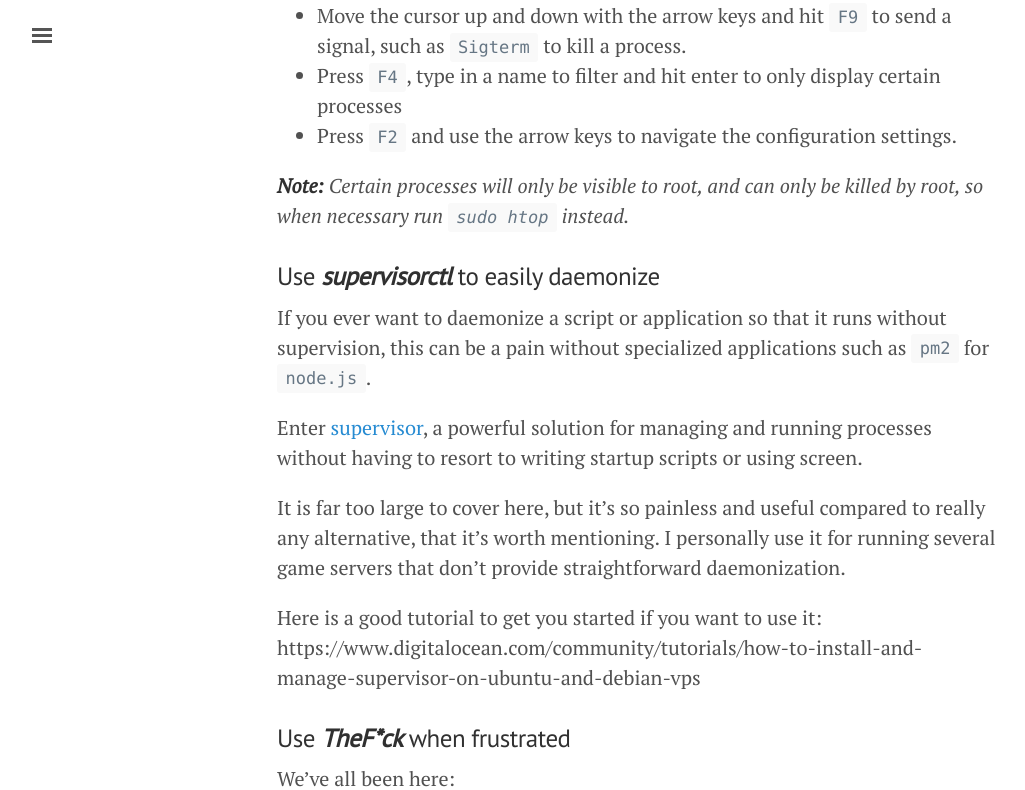
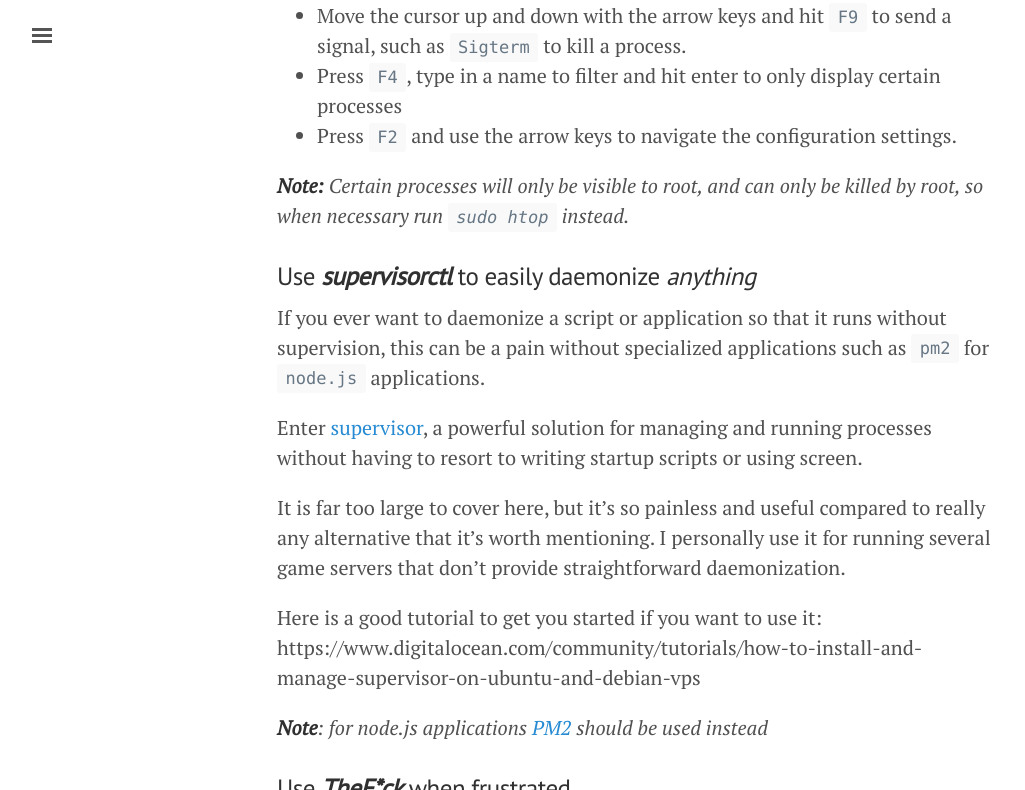
Before and after one commit to JohannesMP/com.johannesmp.blog, a Jekyll site: the page built from _posts/2017-02-12-Quick-SSH-Workflow-tips.md, in a window 1280 px wide and 900 px high, scrolled down 7109 px, cut to the strip 0-790 px from the top of the window. Shown: the whole strip, without its empty margins (3-1028 px from the left). Built offline with Jekyll 4.4.1, drawn with Linux system fonts in a browser that asks for light colours; nearby versions of some CDN libraries; comment, search, counter and statistics services are not loaded.

Commit message:
Updated 2017-02-12-Quick-SSH-Workflow-tips.md

```diff
--- a/_posts/2017-02-12-Quick-SSH-Workflow-tips.md
+++ b/_posts/2017-02-12-Quick-SSH-Workflow-tips.md
@@ -166,15 +166,17 @@ And run it by typing `htop`, and close it with `F10` or the standard `Ctrl`+`C`.
 
 _**Note:** Certain processes will only be visible to root, and can only be killed by root, so when necessary run `sudo htop` instead._
 
-### Use _**supervisorctl**_ to easily daemonize
+### Use _**supervisorctl**_ to easily daemonize _anything_
 
-If you ever want to daemonize a script or application so that it runs without supervision, this can be a pain without specialized applications such as `pm2` for `node.js`.
+If you ever want to daemonize a script or application so that it runs without supervision, this can be a pain without specialized applications such as `pm2` for `node.js` applications.
 
 Enter [supervisor](http://supervisord.org/), a powerful solution for managing and running processes without having to resort to writing startup scripts or using screen.
 
-It is far too large to cover here, but it's so painless and useful compared to really any alternative, that it's worth mentioning. I personally use it for running several game servers that don't provide straightforward daemonization.
+It is far too large to cover here, but it's so painless and useful compared to really any alternative that it's worth mentioning. I personally use it for running several game servers that don't provide straightforward daemonization.
 
 Here is a good tutorial to get you started if you want to use it: https://www.digitalocean.com/community/tutorials/how-to-install-and-manage-supervisor-on-ubuntu-and-debian-vps
+
+_**Note**: for node.js applications [PM2](http://pm2.keymetrics.io/) should be used instead_
 
 
 
```
